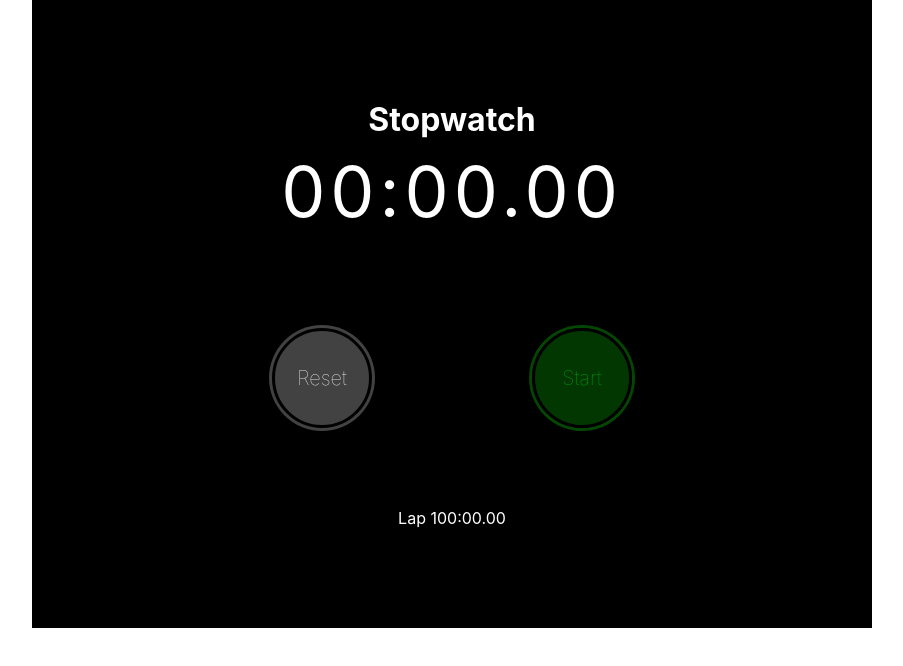
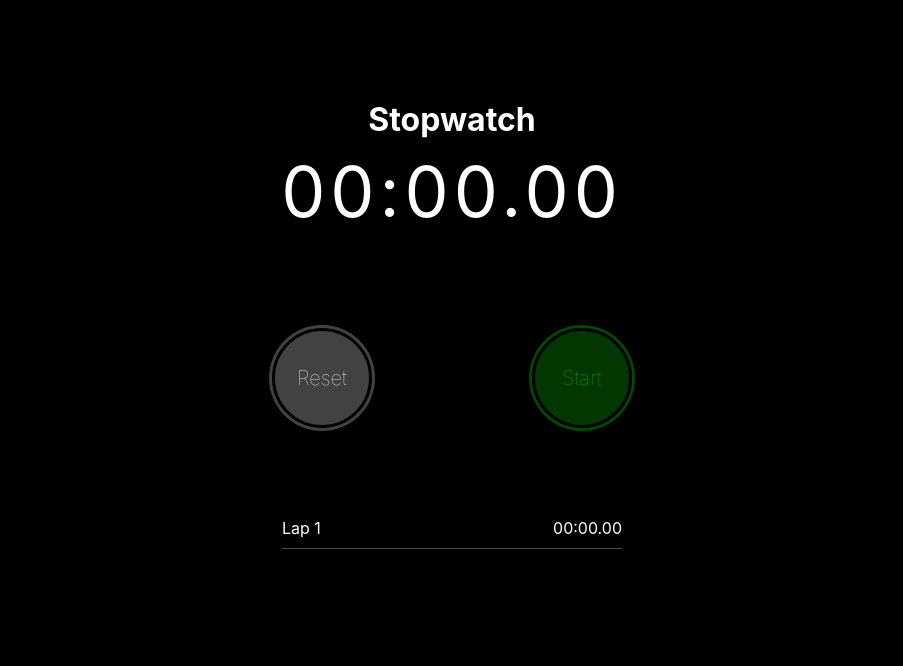
Before and after one commit to danielabbasi/stopwatch-using-react, a React (Create React App) app in the folder stopwatch/: page / in a window 1280 px wide. Shown: the top 666 px of the page, without its empty margins (188-1091 px from the left). Built offline with nearby package versions, Linux system fonts and the light colour scheme.

Commit message:
Added styling for table and added top timer again

```diff
--- a/stopwatch/src/App.css
+++ b/stopwatch/src/App.css
@@ -1,6 +1,7 @@
 * {
   margin: 0;
   padding:0;
+  background-color: black;
 }
 
 body {
@@ -25,6 +26,29 @@ body {
   border-bottom: 2px solid grey;
   padding: 5px;
   margin: 5px;
+}
+
+.lap {
+  text-align: left;
+}
+
+.time {
+  text-align: right;
+}
+
+table {
+  border-spacing: 0 20px;
+  border-collapse: collapse;
+  margin-left: auto;
+  margin-right: auto;
+}
+
+td {
+  width: 170px;
+  border-bottom: 1px solid rgba(146, 146, 146, 0.5);
+  padding: 10px 0;
+  text-align: right;
+  margin-top: 15px;
 }
 
 .containter {
--- a/stopwatch/src/Stopwatch.js
+++ b/stopwatch/src/Stopwatch.js
@@ -87,10 +87,23 @@ class Stopwatch extends Component {
                 <button className={status ? "resetBtn" : "lapBtn"} onClick={this.handleLapReset}>{status && timeElapsed > 0 ? 'Lap' : 'Reset'}</button>
                 <button className={status ? "stopBtn" : "startBtn"} onClick={this.handleStopStart} >{status ? 'Stop' : 'Start'}</button>
                 </div>
-                Lap {lapTimes.length + 1}{this.millisecondConversion(this.topRowTimer())}
+                <table>
+                    <td className="lap">Lap {lapTimes.length + 1} </td><td>{this.millisecondConversion(this.topRowTimer())}</td>
+
+                    {lapTimes.map((lap, index) => <tr key={index} className={this.findMinMax(lap)}>
+                        <td className="lap">Lap {lapTimes.length - index} </td><td className="time">{this.millisecondConversion(lap)}</td>
+
+
+                    </tr>)}
+
+
+
+                    </table>
+
+                {/* Lap {lapTimes.length + 1}{this.millisecondConversion(this.topRowTimer())}
                 {lapTimes.slice(0).reverse().map((lap, index) => <ul>
                     <li className={this.findMinMax(lap)} key={index}>Lap {lapTimes.length - index}   {this.millisecondConversion(lap)}</li>
-                </ul>)}
+                </ul>)} */}
             </>
         )
     }
```
